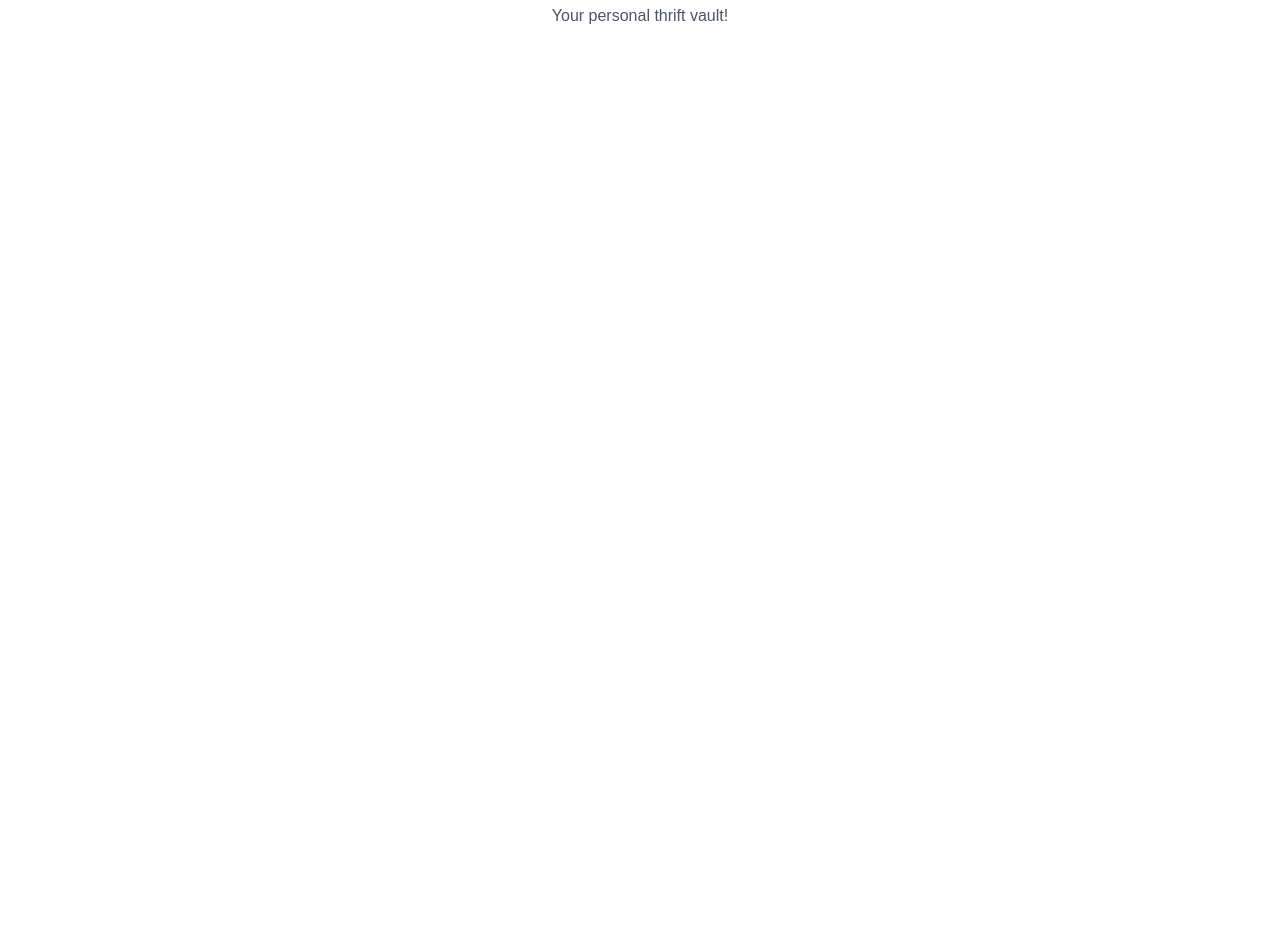
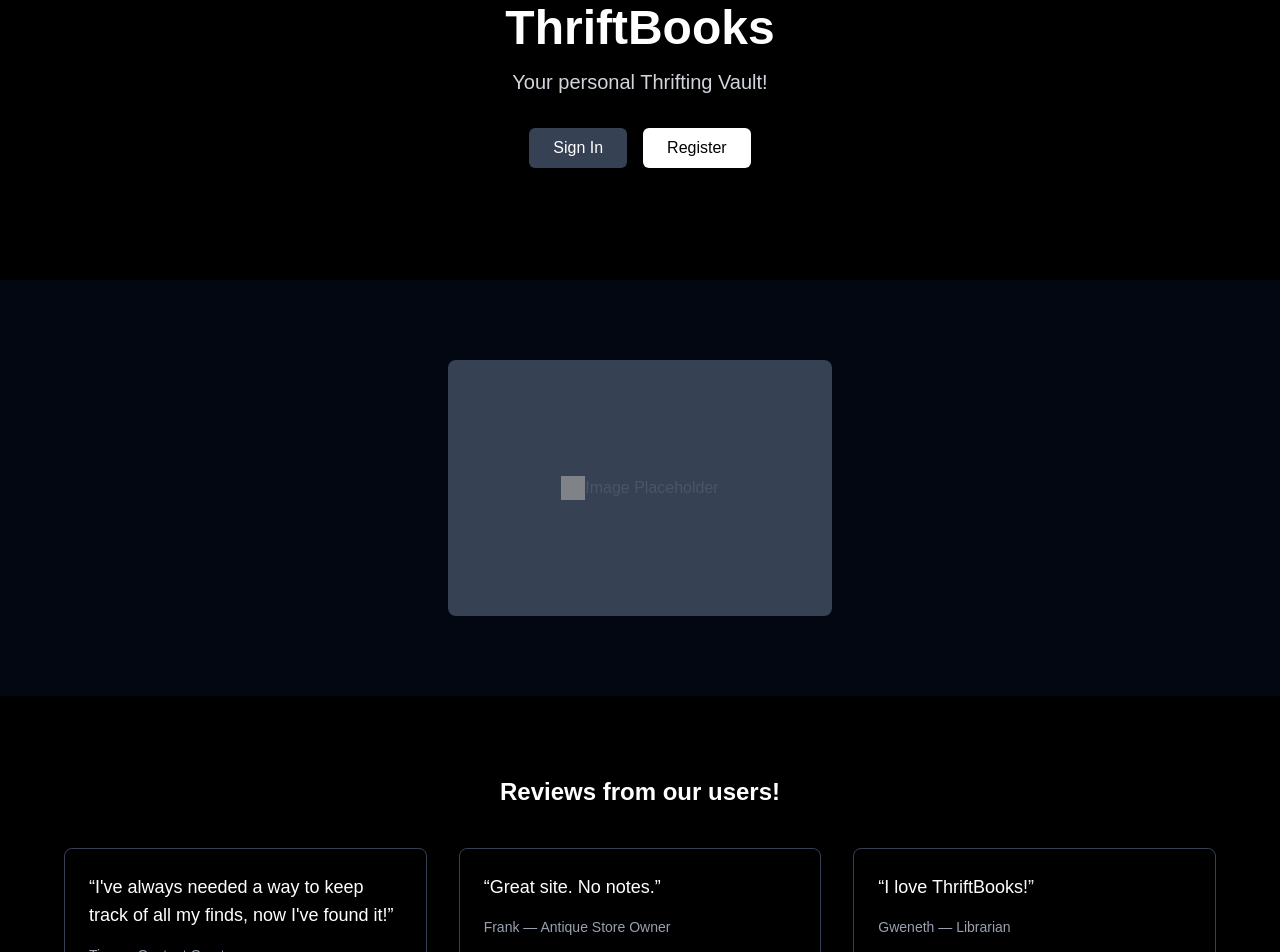
Before and after one commit to abarsamian/tb-ui, a Next.js app: page / in a window 1280 px wide. Shown: the part 180-1132 px from the top of the page. Before the commit the page ends 800 px from the top, so only its background shows below. Built offline with nearby package versions, Linux system fonts and the light colour scheme; grey boxes are pictures that could not be loaded.

Commit message:
fixed home page, ui formatting

```diff
--- a/app/add-item/page.tsx
+++ b/app/add-item/page.tsx
@@ -31,7 +31,8 @@
 
   return (
     <main className="container mx-auto mt-10 p-4 max-w-md">
-      <h1 className="text-2xl font-bold mb-4">Add Item</h1>
+      <div className="bg-gray-900 border border-gray-700 rounded-xl p-8 w-full max-w-lg shadow-lg">
+      <h1 className="text-3xl font-bold mt-6 mb-6 text-center">Add Item</h1>
 
       <form onSubmit={handleSubmit} className="space-y-4">
 
@@ -45,7 +46,7 @@
         <select
           value={category}
           onChange={(e) => setCategory(e.target.value)}
-          className="border border-gray-300 p-2 rounded-md bg-black text-white focus:outline-none focus:ring-2 focus:ring-blue-500"
+          className="border border-gray-300 p-2 rounded-md bg-black font-semibold text-white focus:outline-none focus:ring-2 focus:ring-blue-500"
         >
           <option value="">Select Category</option>
           <option>Furniture</option>
@@ -66,11 +67,15 @@
           <p className="text-red-500 text-sm">{error}</p>
         )}
 
-        <button className="bg-blue-600 text-white p-2 rounded w-full">
+        <button className="bg-blue-600 hover:bg-purple-700 text-white p-2 rounded w-full">
           Add Item
         </button>
 
+
+
       </form>
+         </div>
     </main>
+
   );
 }
--- a/app/edit/[id]/page.tsx
+++ b/app/edit/[id]/page.tsx
@@ -1,3 +1,5 @@
+
+import Link from "next/link";
 export default async function EditItemPage({
   params,
 }: {
@@ -18,39 +20,47 @@
   }
 
   return (
-    <div className="container mx-auto mt-10 p-4 flex flex-col items-center">
-      <h1 className="text-2xl font-bold mb-4">
+    <main className="container mx-auto mt-10 p-4 max-w-md">
+      <div className="bg-gray-900 border border-gray-700 rounded-xl p-8 w-full max-w-lg shadow-lg">
+
+          <Link href={`/item/${item.id}`} className="text-purple-500 text-sm hover:underline">
+          ← Back to Item
+        </Link>
+      <h1 className="text-3xl font-bold mt-6 mb-6 text-center">
         Editing: {item.name}
       </h1>
-
+<div className="space-y-4">
       <input
         defaultValue={item.name}
-        className="border p-2 mt-2 w-64 rounded"
+        className="border p-2 w-full rounded"
         placeholder="Item Name"
       />
 
       <input
         defaultValue={item.category}
-        className="border p-2 mt-2 w-64 rounded"
+        className="border p-2 w-full rounded"
         placeholder="Category"
       />
 
       <input
       defaultValue={item.price}
-      className="border p-2 mt-2 w-64 rounded"
+      className="border p-2 w-full rounded"
       placeholder="Price"
       />
 
       <input
       defaultValue={item.condition}
-      className="border p-2 mt-2 w-64 rounded"
+      className="border p-2 w-full rounded"
       placeholder="Condition"
       />
+  </div>
 
-
+      <div className="mt-4 flex justify-center">
       <button className="bg-blue-600 text-white p-2 mt-4 rounded w-64 hover:bg-purple-700">
         Update Item
       </button>
-    </div>
+        </div>
+      </div>
+    </main>
   );
 }
--- a/app/page.tsx
+++ b/app/page.tsx
@@ -1,10 +1,86 @@
+import Link from "next/link";
+
 export default function Home() {
   return (
-    <main className="container mx-auto mt-10 p-4 justify-items-center">
-      <h1 className="text-4xl font-bold">Welcome to ThriftBooks</h1>
-      <p className="mt-4 text-gray-600">
-        Your personal thrift vault!
-      </p>
-    </main>
+    <div className="text-white">
+
+      {/* HERO SECTION */}
+      <section className="bg-black py-28 text-center px-4">
+        <h1 className="text-5xl font-extrabold mb-4">
+          ThriftBooks
+        </h1>
+
+        <p className="text-xl text-gray-300 mb-8">
+          Your personal Thrifting Vault!
+        </p>
+
+<div className="flex justify-center gap-4">
+      <Link
+      href="/signin"
+      className="bg-gray-700 px-6 py-2 rounded-md hover:bg-purple-700 transition"
+      >
+      Sign In
+      </Link>
+
+      <Link
+      href="/register"
+      className="bg-white text-black px-6 py-2 rounded-md hover:bg-gray-300 transition"
+      >
+      Register
+      </Link>
+</div>
+      </section>
+
+      {/* IMAGE PLACEHOLDER SECTION */}
+      <section className="bg-gray-950 py-20 flex justify-center">
+        <div className="w-96 h-64 bg-gray-700 flex items-center justify-center rounded-lg">
+                      <img
+          src="/icons/item.png"
+          alt="item icon"
+          className="w-6 h-6 opacity-70"
+            />
+          <span className="text-gray-600">Image Placeholder</span>
+        </div>
+      </section>
+
+      {/* REVIEWS SECTION */}
+      <section className="bg-black py-20 px-6">
+        <h2 className="text-2xl font-bold mb-10 text-center">
+          Reviews from our users!
+        </h2>
+
+        <div className="grid grid-cols-1 md:grid-cols-3 gap-8 max-w-6xl mx-auto">
+
+          <div className="border border-gray-700 rounded-lg p-6">
+            <p className="text-lg mb-4">
+              “I've always needed a way to keep track of all my finds, now I've found it!”
+            </p>
+            <p className="text-sm text-gray-400">
+              Tina — Content Creator
+            </p>
+          </div>
+
+          <div className="border border-gray-700 rounded-lg p-6">
+            <p className="text-lg mb-4">
+              “Great site. No notes.”
+            </p>
+            <p className="text-sm text-gray-400">
+              Frank — Antique Store Owner
+            </p>
+          </div>
+
+          <div className="border border-gray-700 rounded-lg p-6">
+            <p className="text-lg mb-4">
+              “I love ThriftBooks!”
+            </p>
+            <p className="text-sm text-gray-400">
+              Gweneth — Librarian
+            </p>
+          </div>
+
+        </div>
+      </section>
+
+    </div>
   );
 }
```
